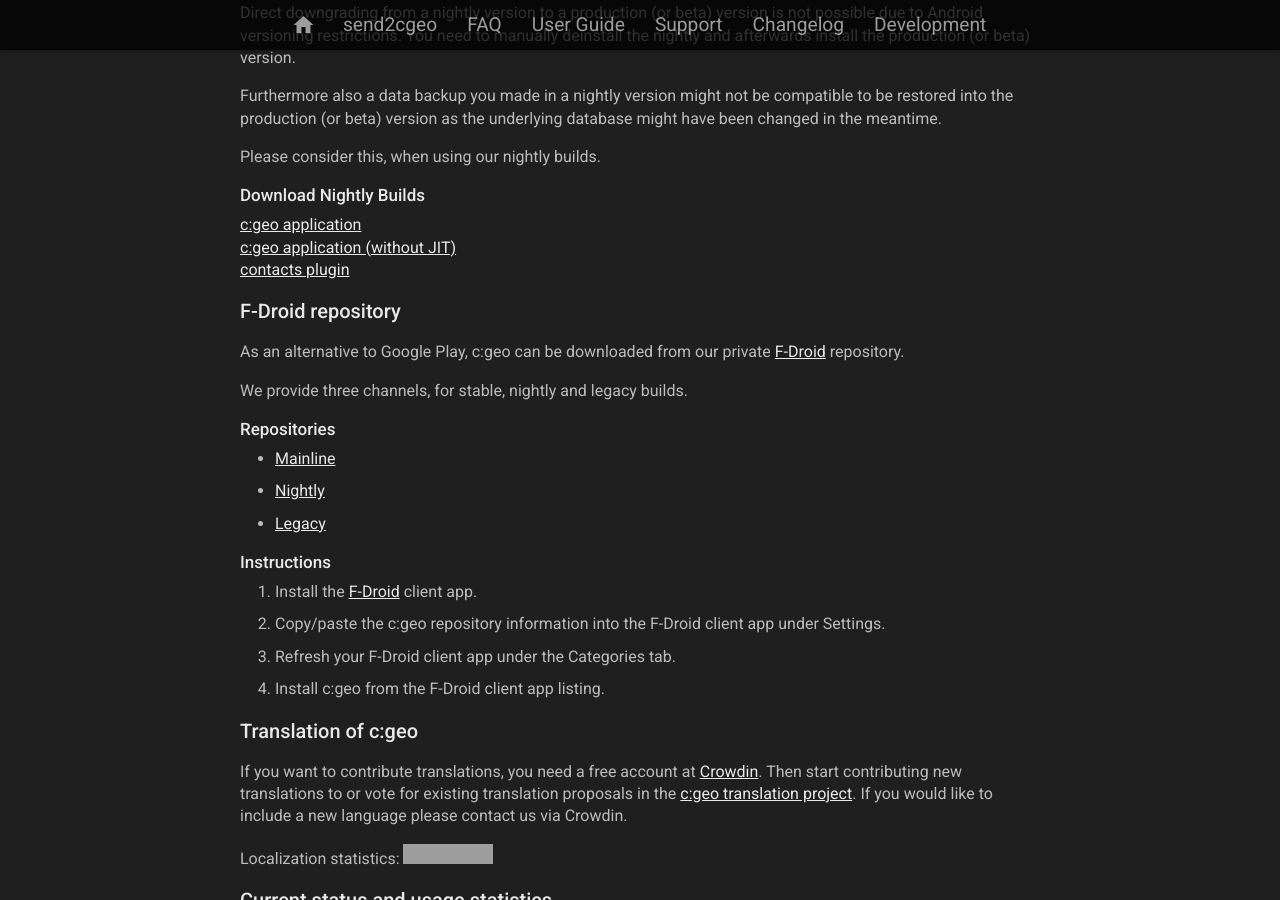
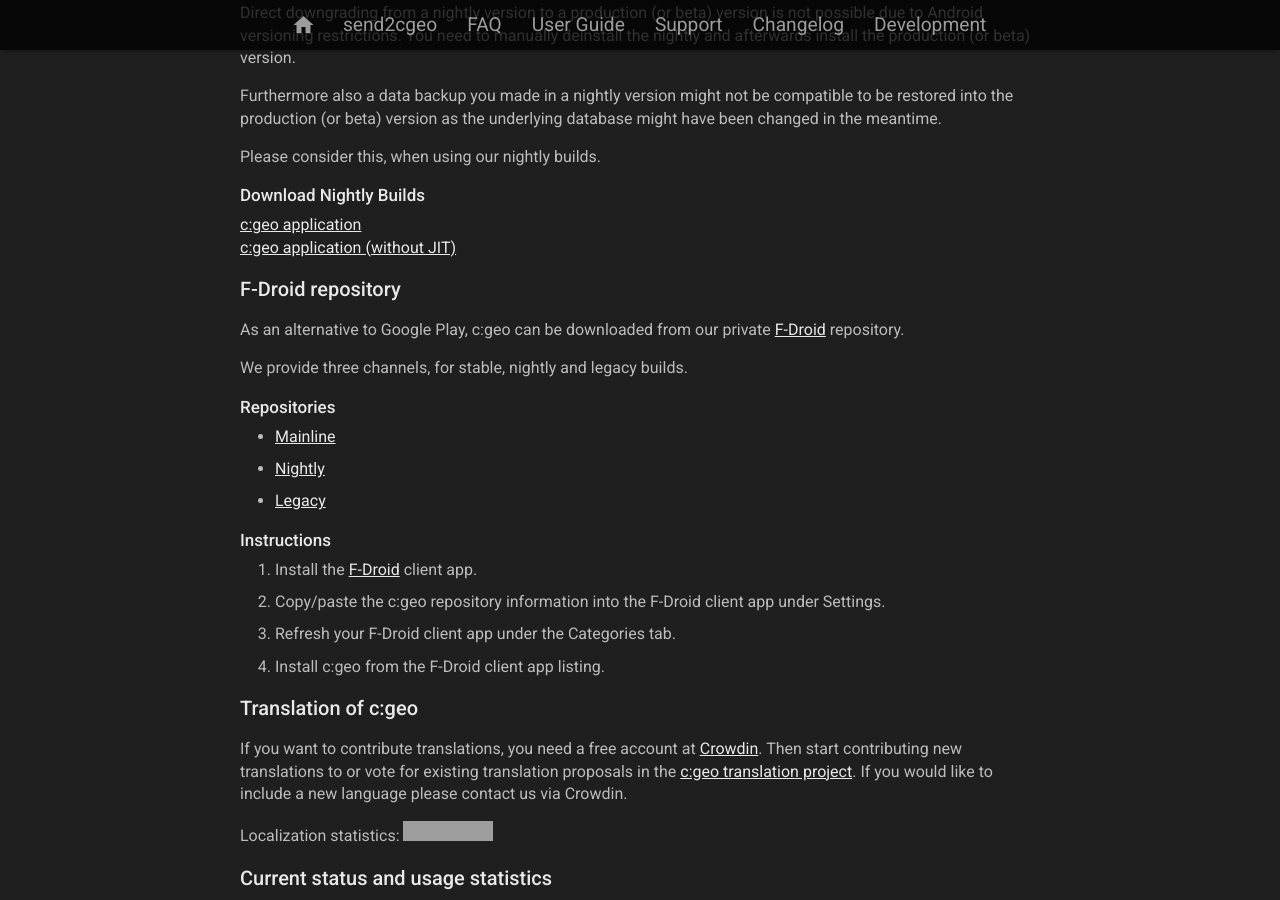
Before and after one commit to cgeo/cgeo.github.io, a Jekyll site: the page built from development.md, in a window 1280 px wide and 900 px high, scrolled down 1232 px. Built offline with Jekyll 4.4.1, drawn with Linux system fonts in a browser that asks for light colours; nearby versions of some CDN libraries; a script that is not in the unit is left out; grey boxes are pictures that could not be loaded.

Commit message:
Remove download link of contacts plugin nightly
Fixes #23

```diff
--- a/development.md
+++ b/development.md
@@ -52,8 +52,7 @@
 ### Download Nightly Builds
 
 [c:geo application](https://download.cgeo.org/cgeo-nightly.apk)\\
-[c:geo application (without JIT)](https://download.cgeo.org/cgeo-nightly-nojit.apk)\\
-[contacts plugin](https://download.cgeo.org/cgeo-contacts-nightly.apk)
+[c:geo application (without JIT)](https://download.cgeo.org/cgeo-nightly-nojit.apk)
 
 ## F-Droid repository
 
```
